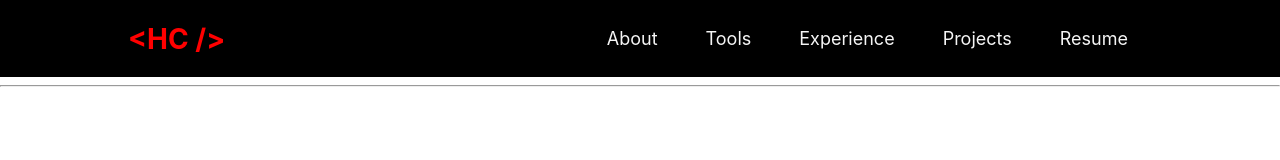
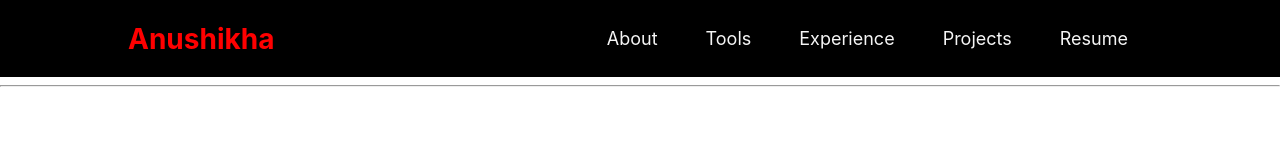
Before and after one commit to Anushikha-00/Portfolio_react, a React (Create React App) app: page / in a window 1280 px wide. Shown: the top 160 px of the page. Built offline with nearby package versions, Linux system fonts and the light colour scheme.

Commit message:
techStack section

```diff
--- a/src/components/Navbar/navbar.js
+++ b/src/components/Navbar/navbar.js
@@ -2,7 +2,7 @@ import React from "react";
 import "./Navbar.css";
 
 function Navbar() {
-  var name = "<HC />";
+  var name = "Anushikha ";
 
   return (
     <div>
```
